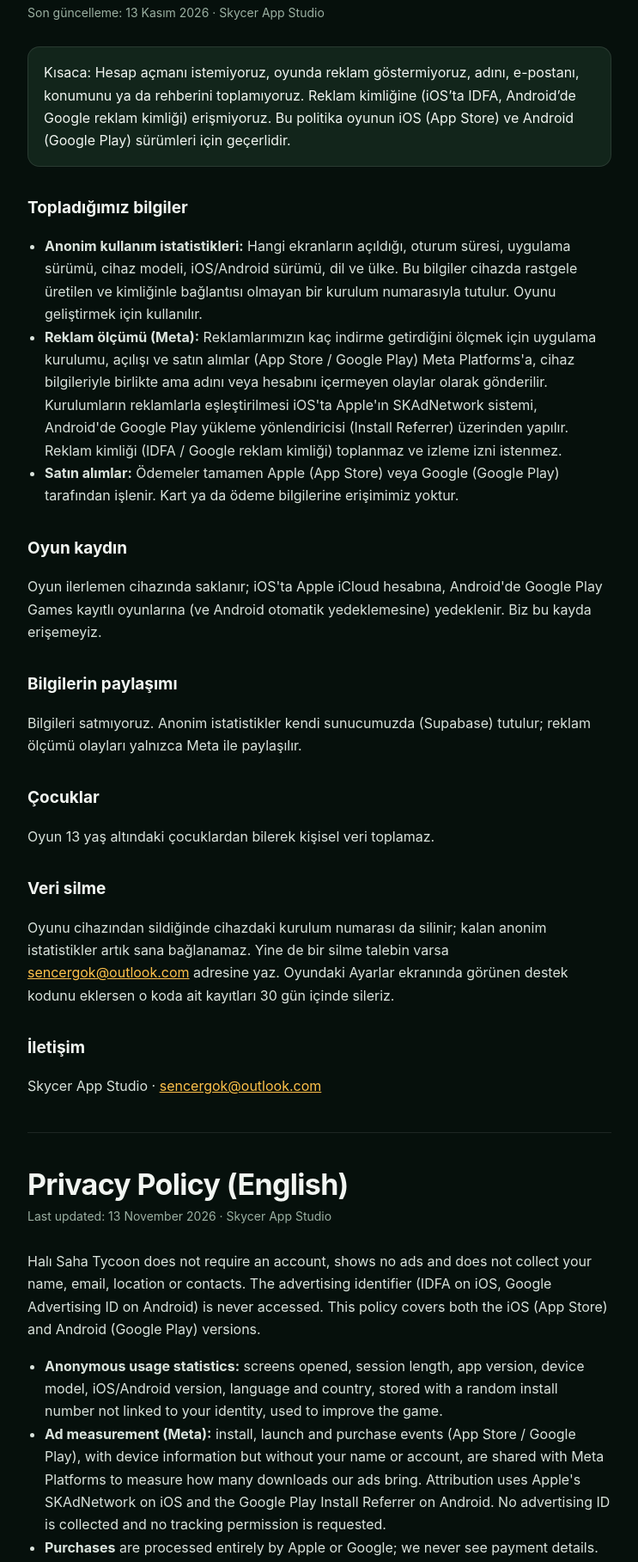
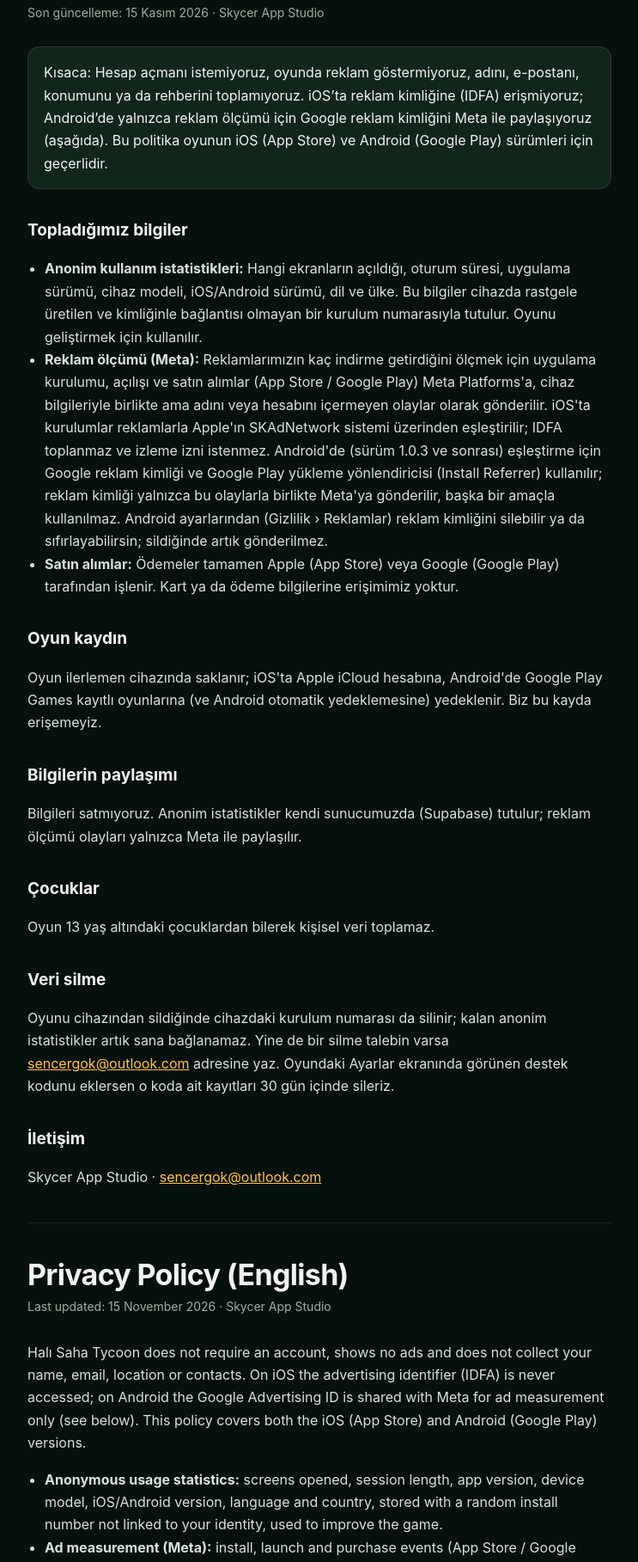
Before and after one commit to sencergokk/halisaha-tycoon, a plain HTML site: page gizlilik.html in a window 1280 px wide. Shown: the part 130-1947 px from the top of the page at 86% size, without its empty margins (268-1011 px from the left). Drawn offline with Linux system fonts and the light colour scheme.

Commit message:
Gizlilik: Android 1.0.3 Google reklam kimliği (Meta reklam ölçümü)
Co-Authored-By: Claude Opus 5.5 <noreply@anthropic.com>

```diff
--- a/gizlilik.html
+++ b/gizlilik.html
@@ -30,14 +30,14 @@
   <header><img src="img/icon.png" alt="" width="40" height="40"><a href="./">Halı Saha Tycoon</a></header>
 
   <h1>Gizlilik Politikası</h1>
-  <p class="date">Son güncelleme: 13 Kasım 2026 · Skycer App Studio</p>
+  <p class="date">Son güncelleme: 15 Kasım 2026 · Skycer App Studio</p>
 
-  <div class="box">Kısaca: Hesap açmanı istemiyoruz, oyunda reklam göstermiyoruz, adını, e-postanı, konumunu ya da rehberini toplamıyoruz. Reklam kimliğine (iOS’ta IDFA, Android’de Google reklam kimliği) erişmiyoruz. Bu politika oyunun iOS (App Store) ve Android (Google Play) sürümleri için geçerlidir.</div>
+  <div class="box">Kısaca: Hesap açmanı istemiyoruz, oyunda reklam göstermiyoruz, adını, e-postanı, konumunu ya da rehberini toplamıyoruz. iOS’ta reklam kimliğine (IDFA) erişmiyoruz; Android’de yalnızca reklam ölçümü için Google reklam kimliğini Meta ile paylaşıyoruz (aşağıda). Bu politika oyunun iOS (App Store) ve Android (Google Play) sürümleri için geçerlidir.</div>
 
   <h2>Topladığımız bilgiler</h2>
   <ul>
     <li><strong>Anonim kullanım istatistikleri:</strong> Hangi ekranların açıldığı, oturum süresi, uygulama sürümü, cihaz modeli, iOS/Android sürümü, dil ve ülke. Bu bilgiler cihazda rastgele üretilen ve kimliğinle bağlantısı olmayan bir kurulum numarasıyla tutulur. Oyunu geliştirmek için kullanılır.</li>
-    <li><strong>Reklam ölçümü (Meta):</strong> Reklamlarımızın kaç indirme getirdiğini ölçmek için uygulama kurulumu, açılışı ve satın alımlar (App Store / Google Play) Meta Platforms'a, cihaz bilgileriyle birlikte ama adını veya hesabını içermeyen olaylar olarak gönderilir. Kurulumların reklamlarla eşleştirilmesi iOS'ta Apple'ın SKAdNetwork sistemi, Android'de Google Play yükleme yönlendiricisi (Install Referrer) üzerinden yapılır. Reklam kimliği (IDFA / Google reklam kimliği) toplanmaz ve izleme izni istenmez.</li>
+    <li><strong>Reklam ölçümü (Meta):</strong> Reklamlarımızın kaç indirme getirdiğini ölçmek için uygulama kurulumu, açılışı ve satın alımlar (App Store / Google Play) Meta Platforms'a, cihaz bilgileriyle birlikte ama adını veya hesabını içermeyen olaylar olarak gönderilir. iOS'ta kurulumlar reklamlarla Apple'ın SKAdNetwork sistemi üzerinden eşleştirilir; IDFA toplanmaz ve izleme izni istenmez. Android'de (sürüm 1.0.3 ve sonrası) eşleştirme için Google reklam kimliği ve Google Play yükleme yönlendiricisi (Install Referrer) kullanılır; reklam kimliği yalnızca bu olaylarla birlikte Meta'ya gönderilir, başka bir amaçla kullanılmaz. Android ayarlarından (Gizlilik › Reklamlar) reklam kimliğini silebilir ya da sıfırlayabilirsin; sildiğinde artık gönderilmez.</li>
     <li><strong>Satın alımlar:</strong> Ödemeler tamamen Apple (App Store) veya Google (Google Play) tarafından işlenir. Kart ya da ödeme bilgilerine erişimimiz yoktur.</li>
   </ul>
 
@@ -59,11 +59,11 @@
   <hr>
 
   <h1 id="en">Privacy Policy (English)</h1>
-  <p class="date">Last updated: 13 November 2026 · Skycer App Studio</p>
-  <p>Halı Saha Tycoon does not require an account, shows no ads and does not collect your name, email, location or contacts. The advertising identifier (IDFA on iOS, Google Advertising ID on Android) is never accessed. This policy covers both the iOS (App Store) and Android (Google Play) versions.</p>
+  <p class="date">Last updated: 15 November 2026 · Skycer App Studio</p>
+  <p>Halı Saha Tycoon does not require an account, shows no ads and does not collect your name, email, location or contacts. On iOS the advertising identifier (IDFA) is never accessed; on Android the Google Advertising ID is shared with Meta for ad measurement only (see below). This policy covers both the iOS (App Store) and Android (Google Play) versions.</p>
   <ul>
     <li><strong>Anonymous usage statistics:</strong> screens opened, session length, app version, device model, iOS/Android version, language and country, stored with a random install number not linked to your identity, used to improve the game.</li>
-    <li><strong>Ad measurement (Meta):</strong> install, launch and purchase events (App Store / Google Play), with device information but without your name or account, are shared with Meta Platforms to measure how many downloads our ads bring. Attribution uses Apple's SKAdNetwork on iOS and the Google Play Install Referrer on Android. No advertising ID is collected and no tracking permission is requested.</li>
+    <li><strong>Ad measurement (Meta):</strong> install, launch and purchase events (App Store / Google Play), with device information but without your name or account, are shared with Meta Platforms to measure how many downloads our ads bring. On iOS, attribution uses Apple's SKAdNetwork; no IDFA is collected and no tracking permission is requested. On Android (version 1.0.3 and later), attribution uses the Google Advertising ID and the Google Play Install Referrer; the advertising ID is sent to Meta only with these events and is not used for anything else. You can delete or reset it in Android settings (Privacy › Ads), after which it is no longer sent.</li>
     <li><strong>Purchases</strong> are processed entirely by Apple or Google; we never see payment details.</li>
   </ul>
   <p>Game progress is stored on your device and backed up to iCloud (iOS) or Google Play Games saved games and Android backup (Android). We do not sell data. To request deletion, email <a href="mailto:sencergok@outlook.com">sencergok@outlook.com</a> with the support code shown in the game's Settings; we delete matching records within 30 days.</p>
```
